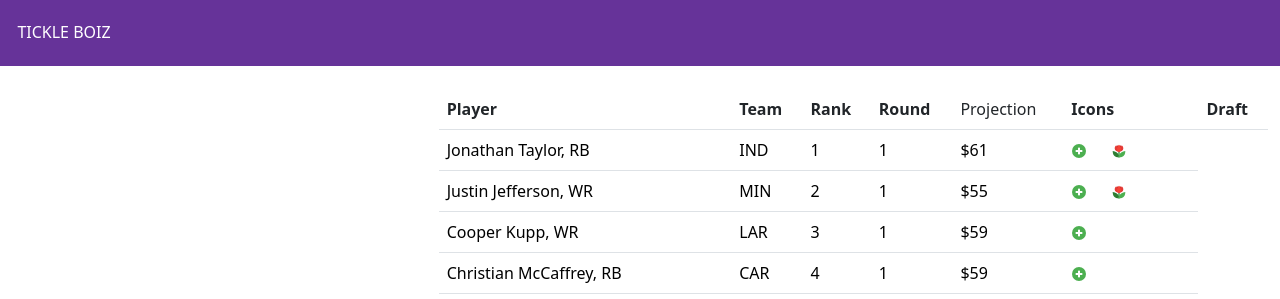
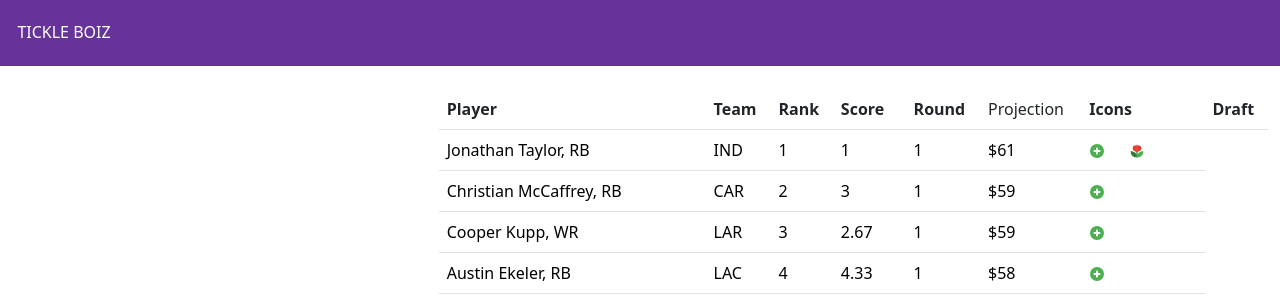
Before and after one commit to dubhue/tickle-boiz, a Gatsby site: page / in a window 1280 px wide. Shown: the top 299 px of the page. Built offline with nearby package versions, Linux system fonts and the light colour scheme; Gatsby itself is replaced by a stand-in of ours; a web font is replaced by a local one.

Commit message:
rounded score

```diff
--- a/src/components/Player/Players.tsx
+++ b/src/components/Player/Players.tsx
@@ -12,7 +12,7 @@ import { FaTimesCircle } from "react-icons/fa";
 import { Row, Col, Table } from "react-bootstrap";
 //import { FantasyTeam } from "../../classes/fantasyTeam";
 import { useState } from "react";
-import { Player } from "../../data/Player";
+import { Player } from "../../data/players/classes";
 
 const PlayerList = ({
   players,
@@ -127,6 +127,7 @@ const PlayerList = ({
           <th>Player</th>
           <th>Team</th>
           <th>Rank</th>
+          <th>Score</th>
           <th>Round</th>
           <td>Projection</td>
           <th>Icons</th>
@@ -163,6 +164,7 @@ const PlayerList = ({
                   <td>{`${name}, ${pos}`}</td>
                   <td>{team}</td>
                   <td>{rank}</td>
+                  <td>{player.score}</td>
                   <td>{round}</td>
                   <td>${value}</td>
                   <td>
--- a/src/data/players/classes.ts
+++ b/src/data/players/classes.ts
@@ -4,7 +4,7 @@ import { Top300Attributes } from "../cheatSheets/top300/logic";
 import { nfl, Team } from "../teams/classes";
 import { getHashTable, slugifyTitle } from "../teams/logic";
 
-const CURRENT_YEAR = 2022
+const CURRENT_YEAR = 2022;
 
 export interface PlayerAttributes
   extends DynastyAttributes,
@@ -34,7 +34,7 @@ export class Player {
   dynasty: boolean;
   depthRank: number;
   dynRank?: number;
-  score?: number
+  score?: number;
   constructor(node: PlayerAttributes) {
     //console.log(node)
     const name = node.name;
@@ -55,6 +55,11 @@ export class Player {
     const value = node.value;
     const draftCost = node.draftCost;
     const isKeeper = node.isKeeper;
+    const _score =
+      node.dynastyRank && node.depthRank && node.posRank
+        ? (node.dynastyRank + node.depthRank + node.posRank) / 3
+        : 0;
+        const score = Math.round(_score * 100) / 100
     this.name = name;
     this.posRank = posRank;
     this.pos = pos;
@@ -87,10 +92,7 @@ export class Player {
     this.top300 = node.top300Attributes ? true : false;
     this.depthRank = node.depthRank;
     this.dynRank = node.dynastyRank;
-    this.score =
-      node.dynastyRank && node.depthRank && node.posRank
-        ? (node.dynastyRank + node.depthRank + node.posRank) / 3
-        : undefined;
+    this.score = score;
   }
   changeDraftState() {
     const draftStatus = this.isDraftable;
--- a/src/pages/index.tsx
+++ b/src/pages/index.tsx
@@ -34,9 +34,9 @@ const allPlayers = combined.map((p) => {
   return new Player(p);
 });
 const sorted = allPlayers.sort((a, b) => {
-  const aScore = a.score ? a.score : Infinity;
-  const bScore = b.score ? b.score : Infinity;
-  return aScore > bScore ? 1 : aScore < bScore ? -1 : 0;
+  const aScore = a.value ? a.value : 0;
+  const bScore = b.value ? b.value : 0;
+  return aScore < bScore ? 1 : aScore > bScore ? -1 : 0;
 });
 //console.log(allPlayers);
 
```
